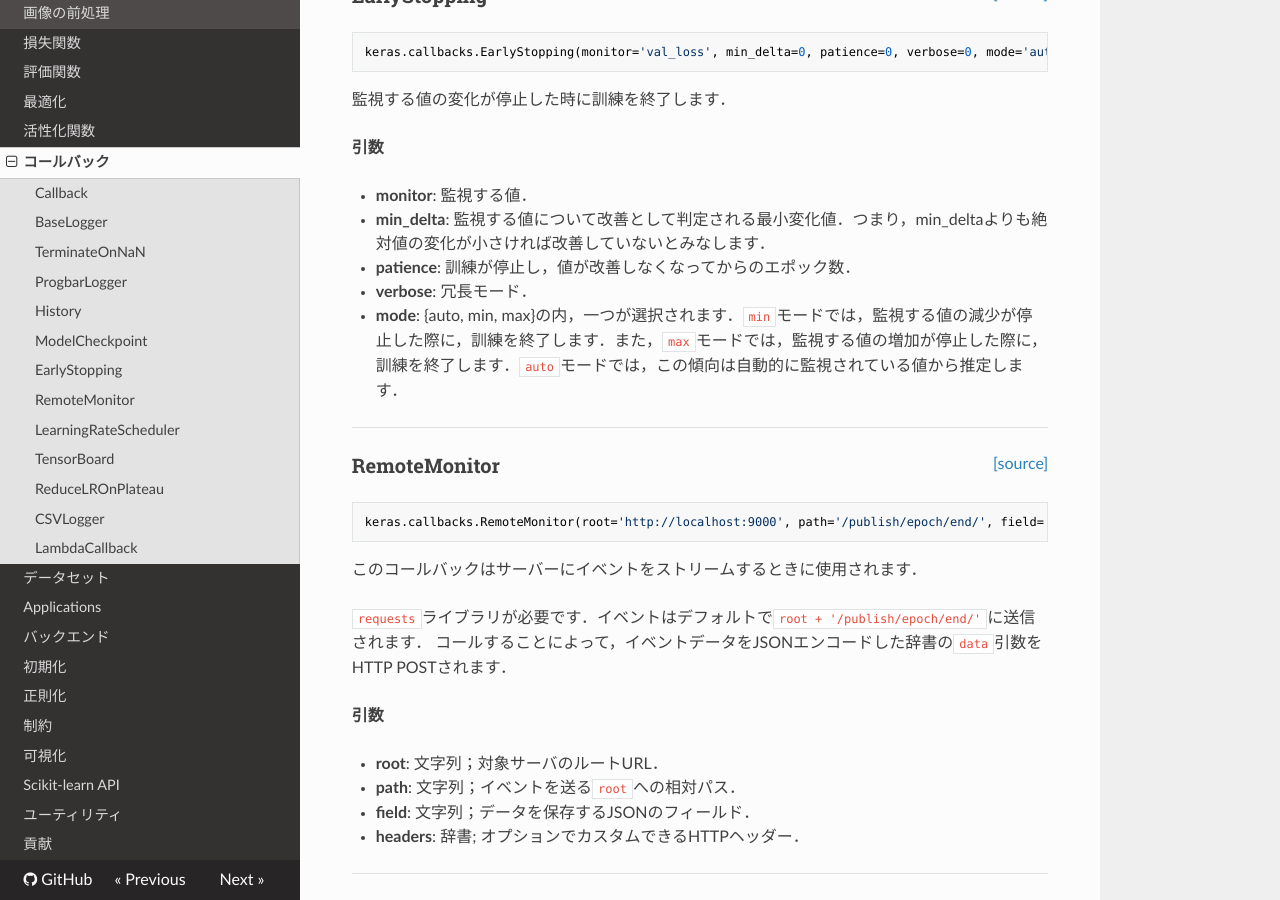
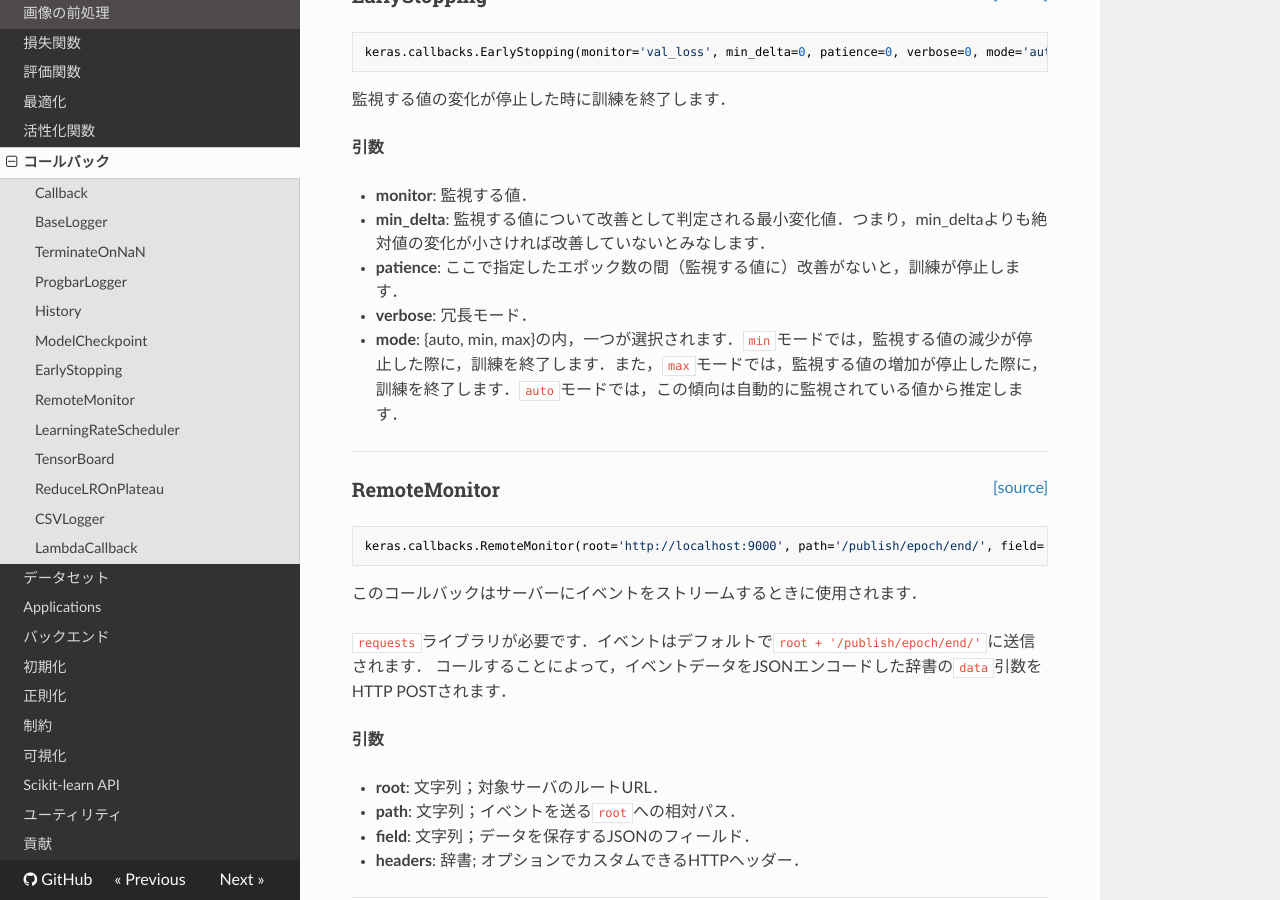
Before and after one commit to keras-team/keras-docs-ja, an MkDocs documentation site: the page built from sources/callbacks.md, in a window 1280 px wide and 900 px high, scrolled down 2694 px. Built offline with MkDocs 1.6.1, drawn with Linux system fonts in a browser that asks for light colours; nearby versions of some CDN libraries; old or Windows-style settings are respelled for this version of MkDocs.

Commit message:
improve translation (callbacks, EarlyStopping)

```diff
--- a/sources/callbacks.md
+++ b/sources/callbacks.md
@@ -122,7 +122,7 @@ __引数__
 
 - __monitor__: 監視する値．
 - __min_delta__: 監視する値について改善として判定される最小変化値．つまり，min_deltaよりも絶対値の変化が小さければ改善していないとみなします．
-- __patience__: 訓練が停止し，値が改善しなくなってからのエポック数．
+- __patience__: ここで指定したエポック数の間（監視する値に）改善がないと，訓練が停止します．
 - __verbose__: 冗長モード．
 - __mode__: {auto, min, max}の内，一つが選択されます．`min`モードでは，監視する値の減少が停止した際に，訓練を終了します．また，`max`モードでは，監視する値の増加が停止した際に，訓練を終了します．`auto`モードでは，この傾向は自動的に監視されている値から推定します．
 
```
